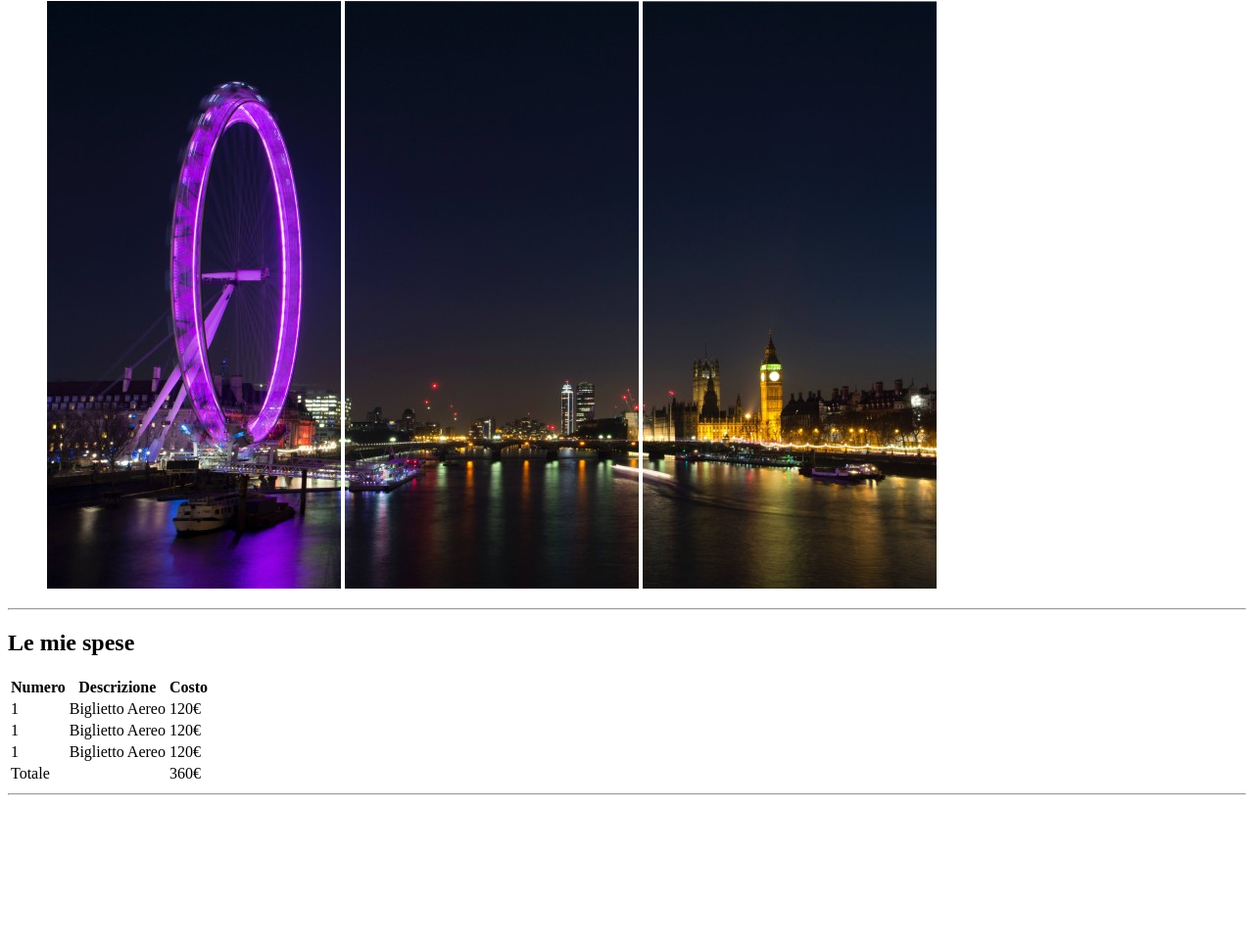
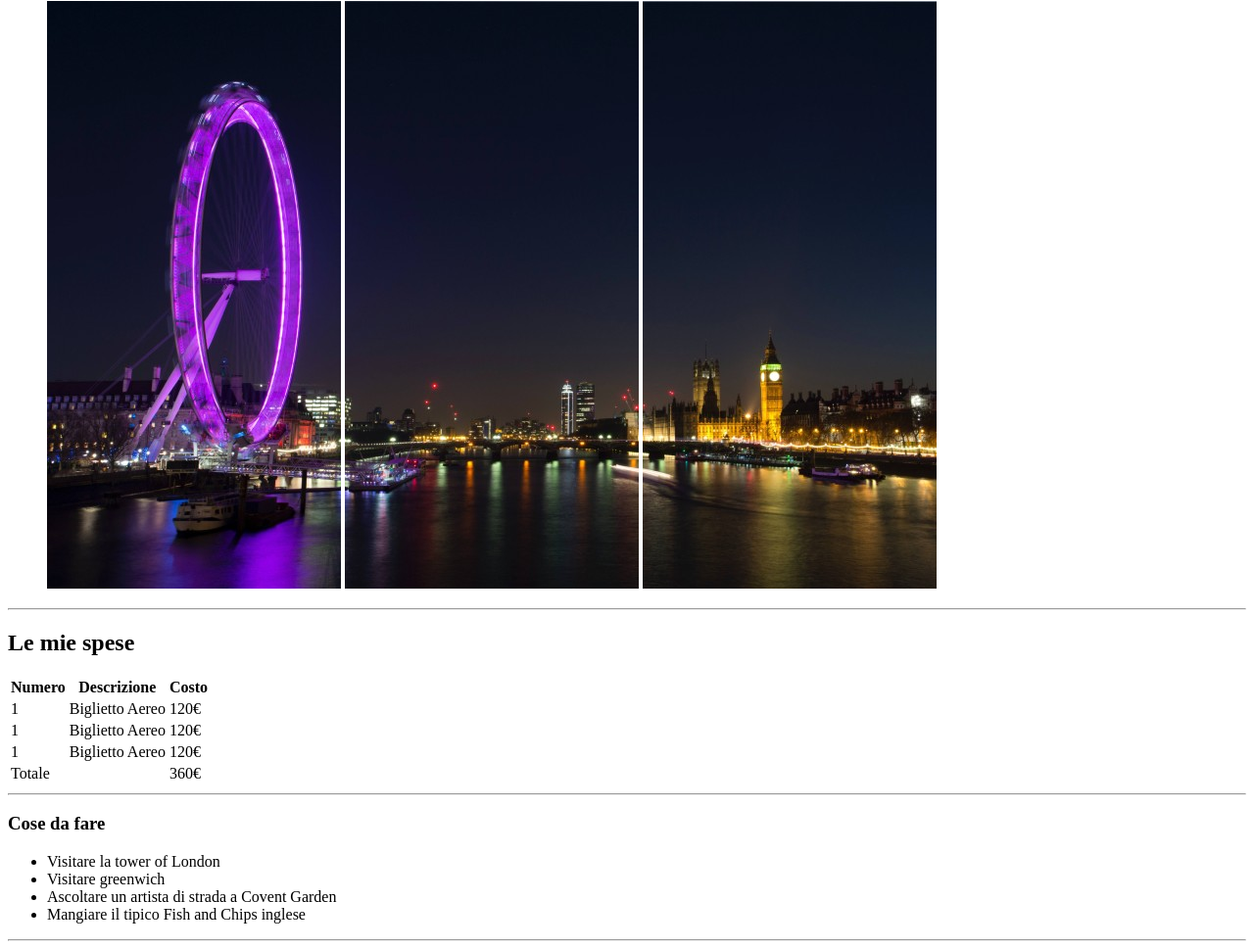
Before and after one commit to AdrianaSantorio/html-london-trip, a plain HTML site: page index.html in a window 1280 px wide. Shown: the part 79-1048 px from the top of the page at 98% size. Before the commit the page ends 899 px from the top, so only its background shows below. Drawn offline with Linux system fonts and the light colour scheme.

Commit message:
Added unordered list

```diff
--- a/index.html
+++ b/index.html
@@ -67,13 +67,20 @@
 
 
         <!-- sezione -cose da fare -->
+        <section class="list to-do">
+            <!-- titolo -->
+            <h3>Cose da fare</h3>
+            <!-- unordered list -->
+            <ul>
+                <li><span>Visitare la tower of London</span></li>
+                <li><span>Visitare greenwich</span></li>
+                <li><span>Ascoltare un artista di strada a Covent Garden</span></li>
+                <li><span>Mangiare il tipico Fish and Chips inglese</span></li>
+            </ul>
+            <!-- horizontal rule -->
+            <hr>
+        </section>
 
-            <!-- titolo -->
-
-            <!-- unordered list -->
-                <!-- entities -->
-
-            <!-- horizontal rule -->
 
         <!-- sezione - info utili -->
 
```
